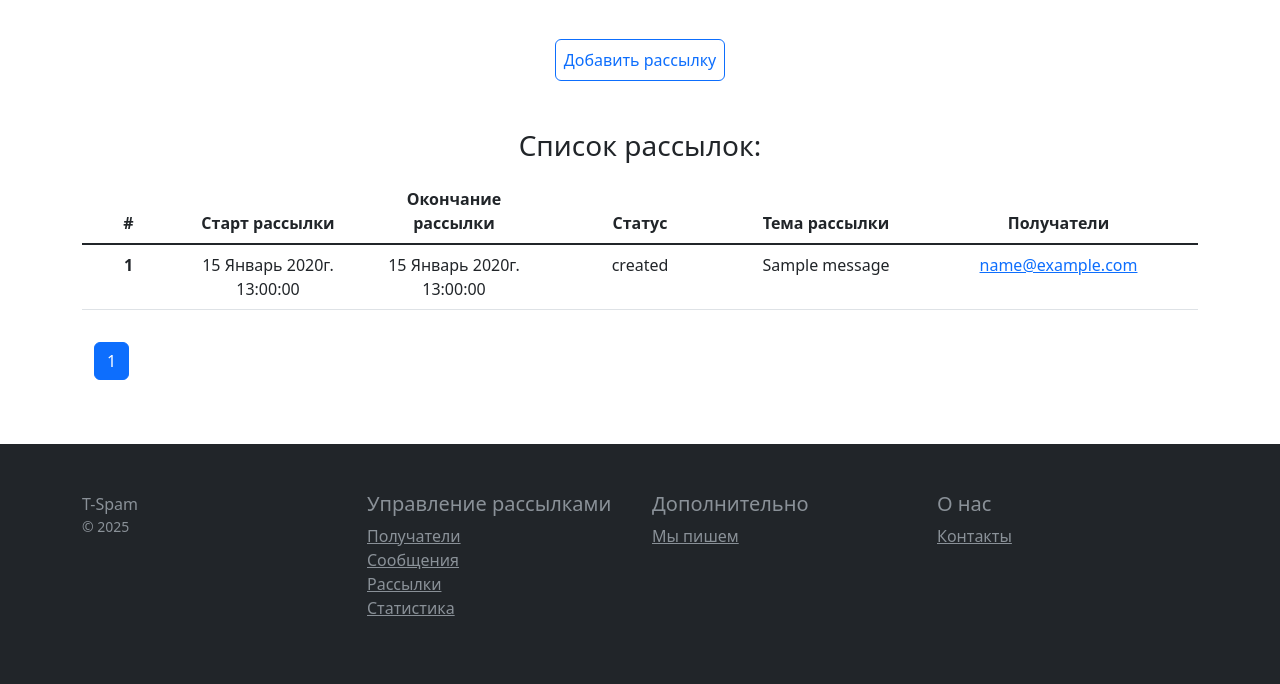
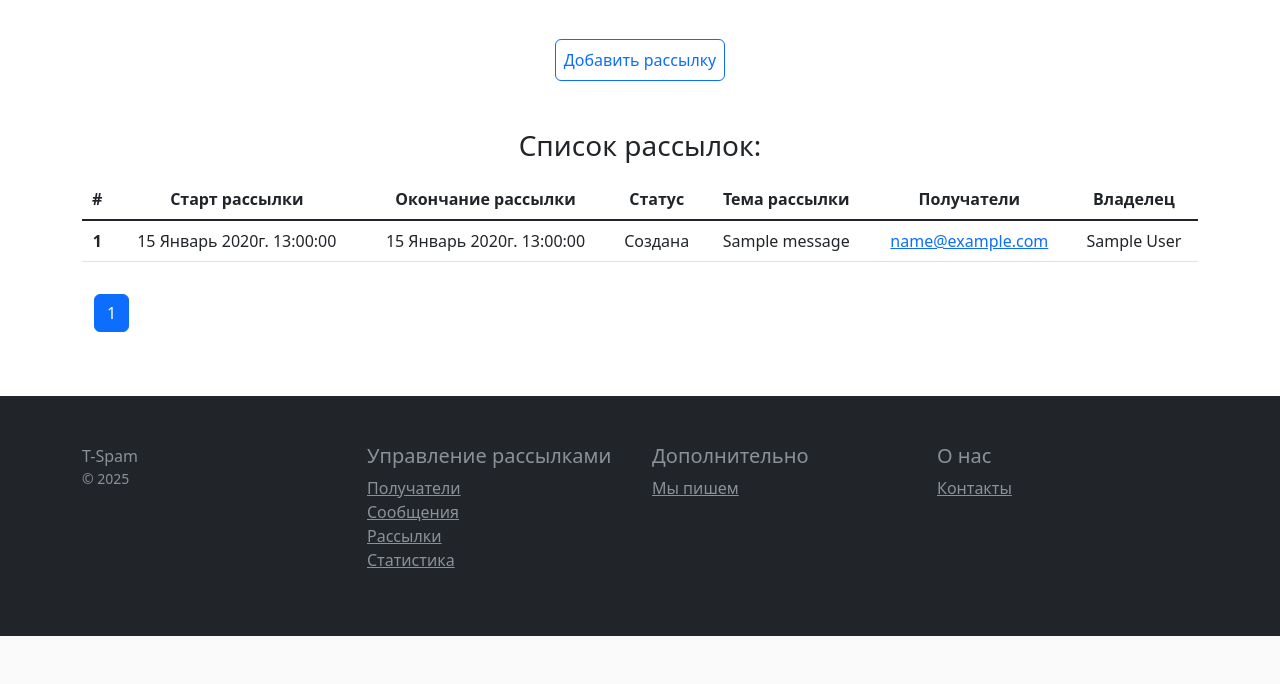
Before and after one commit to Tishina-az/MailingService, a Django app: page /mailings/ in a window 1280 px wide. Shown: the part 234-918 px from the top of the page. After the commit the page ends 870 px from the top, so only its background shows below. Run offline with Django 5.2, Linux system fonts and the light colour scheme; a user stored in the database is signed in; tables that the repository leaves empty hold one stand-in row (values such as "Sample post"); some libraries are stand-ins or nearby versions.

Commit message:
Оптимизация шаблонов под Менеджера

```diff
--- a/mailing/templates/mailing/mailing_list.html
+++ b/mailing/templates/mailing/mailing_list.html
@@ -18,21 +18,27 @@
                     <th scope="col">Статус</th>
                     <th scope="col">Тема рассылки</th>
                     <th scope="col">Получатели</th>
+                    {% if perms.mailing.view_mailing %}
+                        <th scope="col">Владелец</th>
+                    {% endif %}
                 </tr>
             </thead>
             <tbody class="table-group-divider">
                 {% for mailing in mailings %}
                 <tr onclick="window.location='{% url 'mailing:mailing_detail' mailing.pk %}';" style="cursor: pointer;">
-                    <th class="col-1" scope="row">{{ mailing.id }}</th>
-                    <td class="col-2">{{ mailing.started_date|date:"d F Yг. H:i:s" }}</td>
-                    <td class="col-2">{{ mailing.ended_date|date:"d F Yг. H:i:s" }}</td>
-                    <td class="col-2">{{ mailing.status }}</td>
-                    <td class="col-2">{{ mailing.message }}</td>
-                    <td class="col-3">
+                    <th class="col" scope="row">{{ mailing.id }}</th>
+                    <td class="col">{{ mailing.started_date|date:"d F Yг. H:i:s" }}</td>
+                    <td class="col">{{ mailing.ended_date|date:"d F Yг. H:i:s" }}</td>
+                    <td class="col">{{ mailing.get_status_display }}</td>
+                    <td class="col">{{ mailing.message }}</td>
+                    <td class="col">
                         {% for email in mailing.get_recipient_emails %}
                             <a class="link-opacity-75-hover" href="mailto: {{ email }}" onclick="event.stopPropagation();">{{ email }}</a>
                         {% endfor %}
                     </td>
+                    {% if perms.mailing.view_mailing %}
+                        <td class="col">{{ mailing.owner.get_full_name }}</td>
+                    {% endif %}
                 </tr>
                 {% endfor %}
             </tbody>
--- a/mailing/templates/mailing/recipient_list.html
+++ b/mailing/templates/mailing/recipient_list.html
@@ -16,6 +16,9 @@
                     <th scope="col">Ф.И.О.</th>
                     <th scope="col">Email</th>
                     <th scope="col">Комментарий</th>
+                    {% if perms.mailing.view_recipient %}
+                        <th scope="col">Владелец</th>
+                    {% endif %}
                 </tr>
             </thead>
             <tbody class="table-group-divider">
@@ -27,6 +30,9 @@
                         <a class="link-opacity-75-hover" href="mailto: {{ recipient.email }}" onclick="event.stopPropagation();">{{ recipient.email }}</a>
                     </td>
                     <td>{{ recipient.comment|truncatechars:100 }}</td>
+                    {% if perms.mailing.view_recipient %}
+                        <td>{{ recipient.owner.get_full_name }}</td>
+                    {% endif %}
                 </tr>
                 {% endfor %}
             </tbody>
--- a/mailing/views.py
+++ b/mailing/views.py
@@ -101,7 +101,7 @@ class MessageDetailView(LoginRequiredMixin, DetailView):
 
     def get_object(self, queryset=None):
         obj = super().get_object(queryset)
-        if not (obj.owner == self.request.user or self.request.user.has_perm('mailing.view_recipient')):
+        if not (obj.owner == self.request.user or self.request.user.has_perm('mailing.view_message')):
             raise PermissionDenied('У вас не достаточно прав для просмотра данной страницы.')
         return obj
 
@@ -162,7 +162,7 @@ class MailingDetailView(LoginRequiredMixin, DetailView):
 
     def get_object(self, queryset=None):
         obj = super().get_object(queryset)
-        if not (obj.owner == self.request.user or self.request.user.has_perm('mailing.view_recipient')):
+        if not (obj.owner == self.request.user or self.request.user.has_perm('mailing.view_mailing')):
             raise PermissionDenied('У вас не достаточно прав для просмотра данной страницы.')
         return obj
 
```
Also changed, not shown: mailing/templates/mailing/message_list.html (+11 -5 lines).
